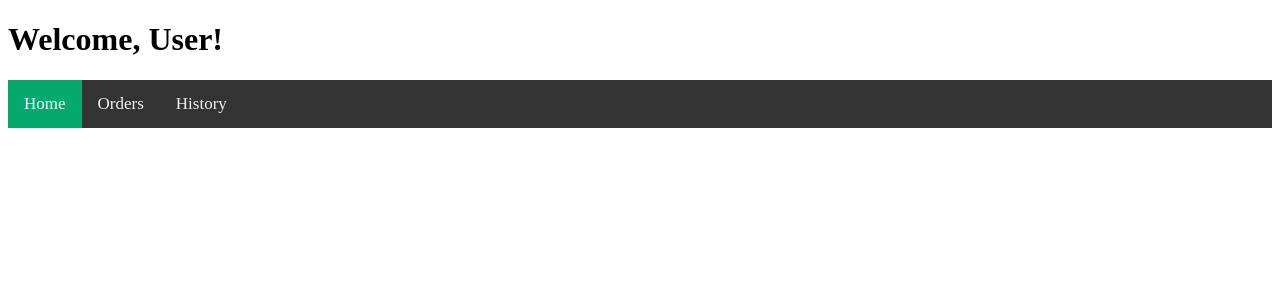
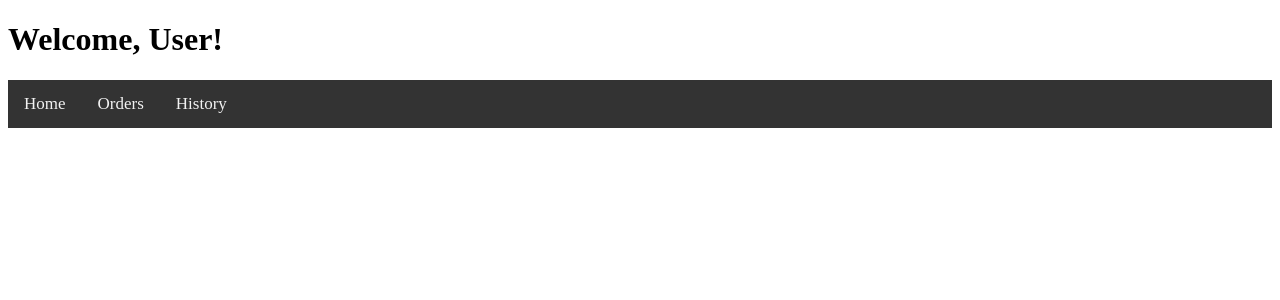
Before and after one commit to Jonathan-Bryant19/food-mood, a React (Create React App) app: page /menu/1 in a window 1280 px wide. Shown: the top 300 px of the page. Built offline with nearby package versions, Linux system fonts and the light colour scheme.

Commit message:
reworked basic routing

```diff
--- a/src/components/Navbar.js
+++ b/src/components/Navbar.js
@@ -1,11 +1,12 @@
 import React from 'react'
+import { NavLink } from "react-router-dom"
 
 function Navbar() {
   return (
     <div className='topnav'>
-        <a href='/' className='active'>Home</a>
-        <a href='/cart'>Orders</a>
-        <a href='/history'>History</a>
+        <NavLink exact to='/'>Home</NavLink>
+        <NavLink to='/cart'>Orders</NavLink>
+        <NavLink to='/history'>History</NavLink>
     </div>
   )
 }
```
